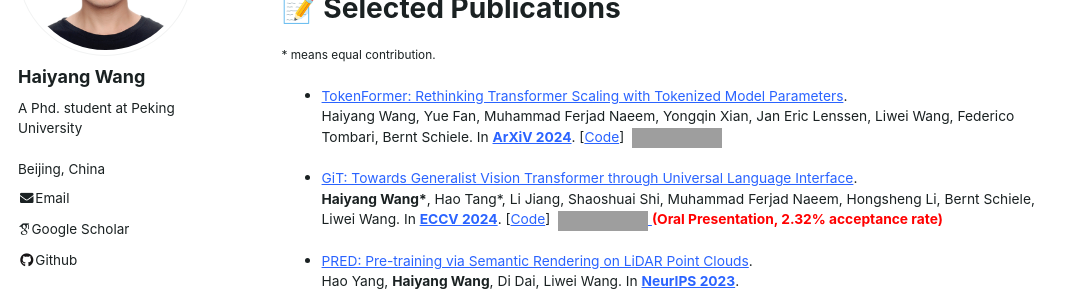
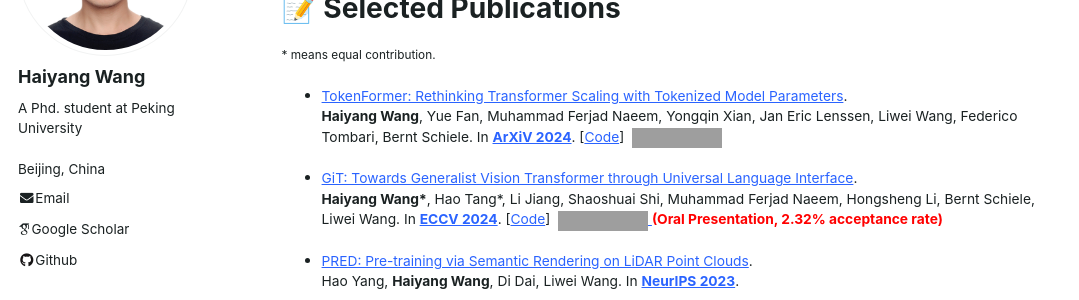
Before and after one commit to Haiyang-W/haiyang-w.github.io, a Jekyll site: the page built from _pages/about.md, in a window 1280 px wide and 900 px high, scrolled down 518 px, cut to the strip 152-452 px from the top of the window. Shown: the whole strip, without its empty margins (0-1079 px from the left). Built offline with Jekyll 4.4.1, drawn with Linux system fonts in a browser that asks for light colours; some web fonts are replaced; comment, search, counter and statistics services are not loaded; grey boxes are pictures that could not be loaded.

Commit message:
update news

```diff
--- a/_pages/about.md
+++ b/_pages/about.md
@@ -25,7 +25,7 @@ If you are interested in collaborating with me or want to have a chat, always fe
 <sub>\* means equal contribution. </sub>
 
 * [TokenFormer: Rethinking Transformer Scaling with Tokenized Model Parameters](https://arxiv.org/abs/2410.23168).\\
-Haiyang Wang, Yue Fan, Muhammad Ferjad Naeem, Yongqin Xian, Jan Eric Lenssen, Liwei Wang, Federico Tombari, Bernt Schiele. In [**ArXiV 2024**](https://arxiv.org/). \[[Code](https://github.com/Haiyang-W/TokenFormer)\] &nbsp;<a href="https://github.com/Haiyang-W/TokenFormer"><img alt="GitHub stars" style="vertical-align:middle" src="https://img.shields.io/github/stars/Haiyang-W/TokenFormer?style=social"> </a>
+**Haiyang Wang**, Yue Fan, Muhammad Ferjad Naeem, Yongqin Xian, Jan Eric Lenssen, Liwei Wang, Federico Tombari, Bernt Schiele. In [**ArXiV 2024**](https://arxiv.org/). \[[Code](https://github.com/Haiyang-W/TokenFormer)\] &nbsp;<a href="https://github.com/Haiyang-W/TokenFormer"><img alt="GitHub stars" style="vertical-align:middle" src="https://img.shields.io/github/stars/Haiyang-W/TokenFormer?style=social"> </a>
 
 * [GiT: Towards Generalist Vision Transformer through Universal Language Interface](https://www.ecva.net/papers/eccv_2024/papers_ECCV/papers/04158.pdf).\\
 **Haiyang Wang\***, Hao Tang\*, Li Jiang, Shaoshuai Shi, Muhammad Ferjad Naeem, Hongsheng Li, Bernt Schiele, Liwei Wang. In [**ECCV 2024**](https://eccv.ecva.net/Conferences/2024). \[[Code](https://github.com/Haiyang-W/GiT)\] &nbsp;<a href="https://github.com/Haiyang-W/GiT"><img alt="GitHub stars" style="vertical-align:middle" src="https://img.shields.io/github/stars/Haiyang-W/GiT?style=social"> </a> **<font color=red>(Oral Presentation, 2.32% acceptance rate)</font>**
```
